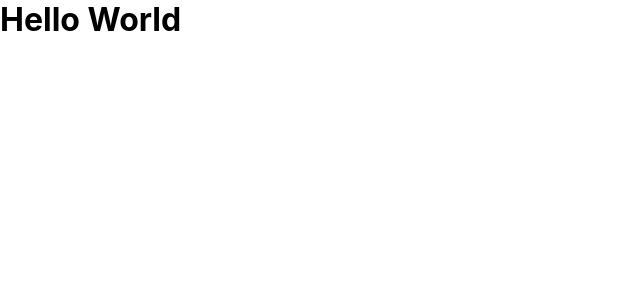
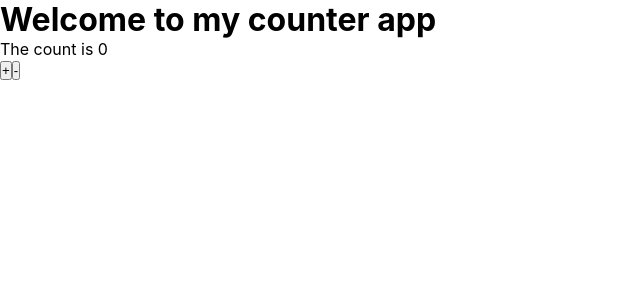
Before and after one commit to dealbisac/reactbasics101, a React (Create React App) app: page / in a window 1280 px wide. Shown: the top 300 px of the page, without its empty margins (0-640 px from the left). Built offline with nearby package versions, Linux system fonts and the light colour scheme; the HTML template or start-up script is replaced by a standard one.

Commit message:
useState example

```diff
--- a/src/App.js
+++ b/src/App.js
@@ -1,10 +1,27 @@
-import React from 'react';
+import React, { useState } from 'react';
 
-//Class Based Component
 function App() {
+  const [count, setCount] = useState(0);
+
+  const increment = () => {
+    // count += 1;  //wrong way
+
+    setCount(count + 1);  //correct way
+
+  }
+
+  const decrement = () => {
+    // count -= 1;  // wrong way
+
+    setCount(count - 1); //right way
+  }
+
   return (
     <div className="app">
-      <h1>Hello World</h1>
+      <h1>Welcome to my counter app</h1>
+      <p>The count is {count}</p>
+      <button onClick={increment}> + </button>
+      <button onClick={decrement}> - </button>
     </div>
   )
 }
```
